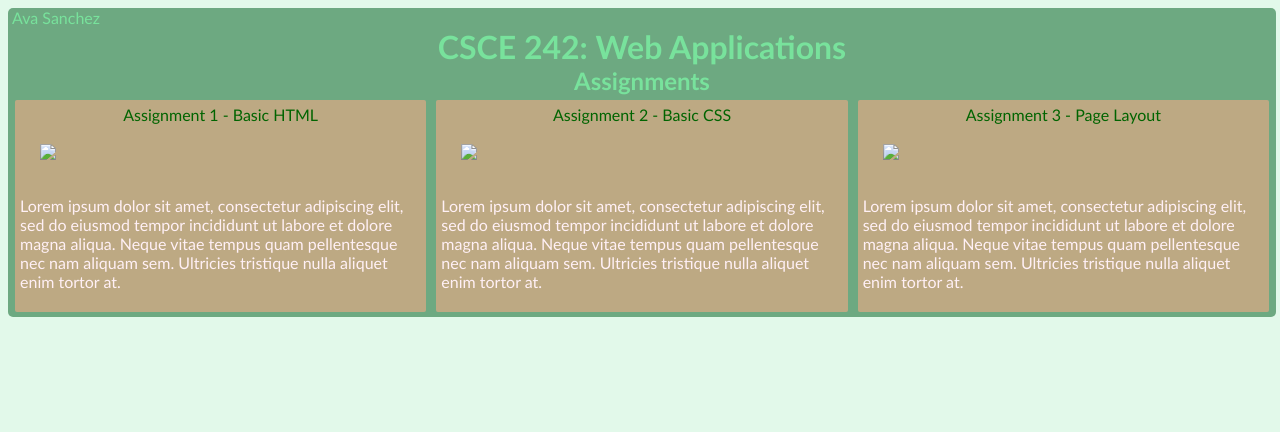
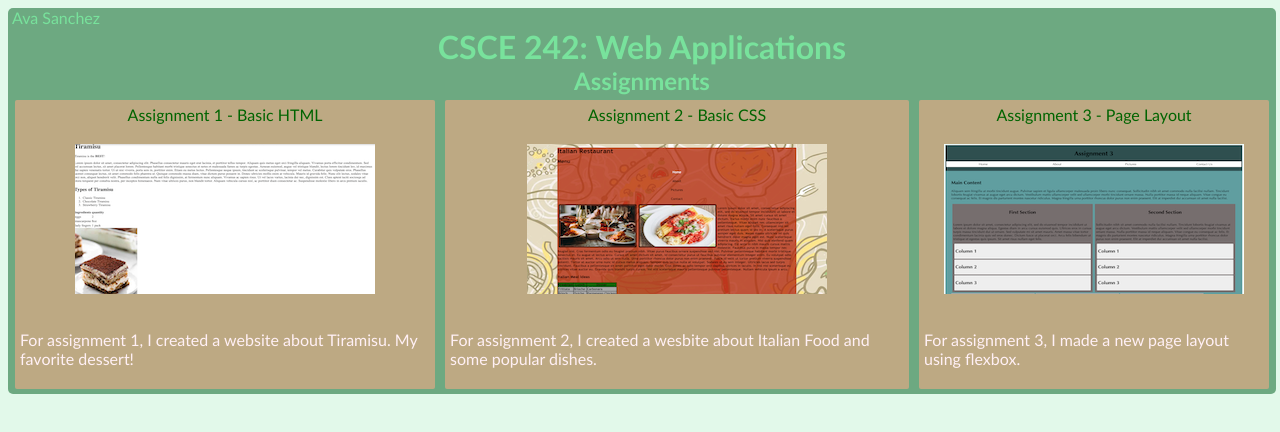
Before and after one commit to aysanchez30/aysanchez30.github.io, a plain HTML site: page index.html in a window 1280 px wide. Drawn offline with Linux system fonts and the light colour scheme.

Commit message:
updating main page

```diff
--- a/index.html
+++ b/index.html
@@ -16,20 +16,20 @@
         <section class="col1">
             <a href="https://aysanchez30.github.io/assignments/assignment1/"> <!--need to go back to put path not link-->
             <header class="assignments-header">Assignment 1 - Basic HTML</header>
-            <img src="/Users/ava/Desktop/assignment1ss.png" class="assignment-images">
-            <p>Lorem ipsum dolor sit amet, consectetur adipiscing elit, sed do eiusmod tempor incididunt ut labore et dolore magna aliqua. Neque vitae tempus quam pellentesque nec nam aliquam sem. Ultricies tristique nulla aliquet enim tortor at. </p>
+            <img src="images/assignment1ss.png" class="assignment-images">
+                <p>For assignment 1, I created a website about Tiramisu. My favorite dessert! </p>
         </section>
         <section class="col2">
              <a href="https://aysanchez30.github.io/assignments/assignment2/"> <!--need to go back to put path not link-->
            <header class="assignments-header">Assignment 2 - Basic CSS</header>
-           <img src="/Users/ava/Desktop/assignment2ss.png" class="assignment-images">
-           <p>Lorem ipsum dolor sit amet, consectetur adipiscing elit, sed do eiusmod tempor incididunt ut labore et dolore magna aliqua. Neque vitae tempus quam pellentesque nec nam aliquam sem. Ultricies tristique nulla aliquet enim tortor at.</p>
+           <img src="images/assignment2ss.png" class="assignment-images">
+                <p>For assignment 2, I created a wesbite about Italian Food and some popular dishes. </p>
         </section>
         <section class="col3">
             <a href="https://aysanchez30.github.io/assignments/assignment3/">
             <header class="assignments-header">Assignment 3 - Page Layout</header>
-            <img src="/Users/ava/Desktop/assignment3ss.png" class="assignment-images">
-            <p>Lorem ipsum dolor sit amet, consectetur adipiscing elit, sed do eiusmod tempor incididunt ut labore et dolore magna aliqua. Neque vitae tempus quam pellentesque nec nam aliquam sem. Ultricies tristique nulla aliquet enim tortor at. </p>
+            <img src="images/assignment3ss.png" class="assignment-images">
+                <p>For assignment 3, I made a new page layout using flexbox.</p>
         </section>
     </div>
     </div>
```
Also changed, not shown: images/assignment1ss.png (added), images/assignment2ss.png (added), images/assignment3ss.png (added).
